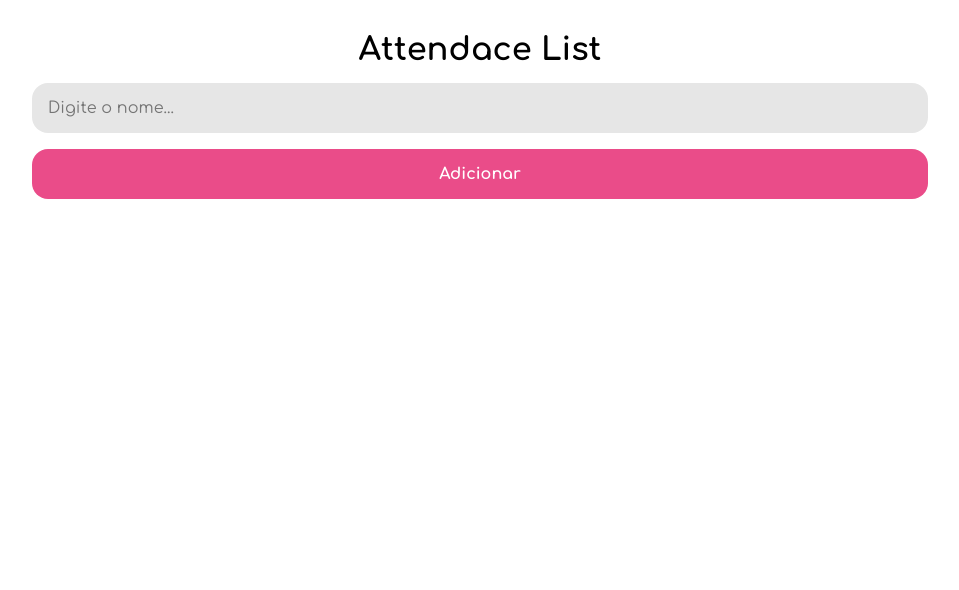
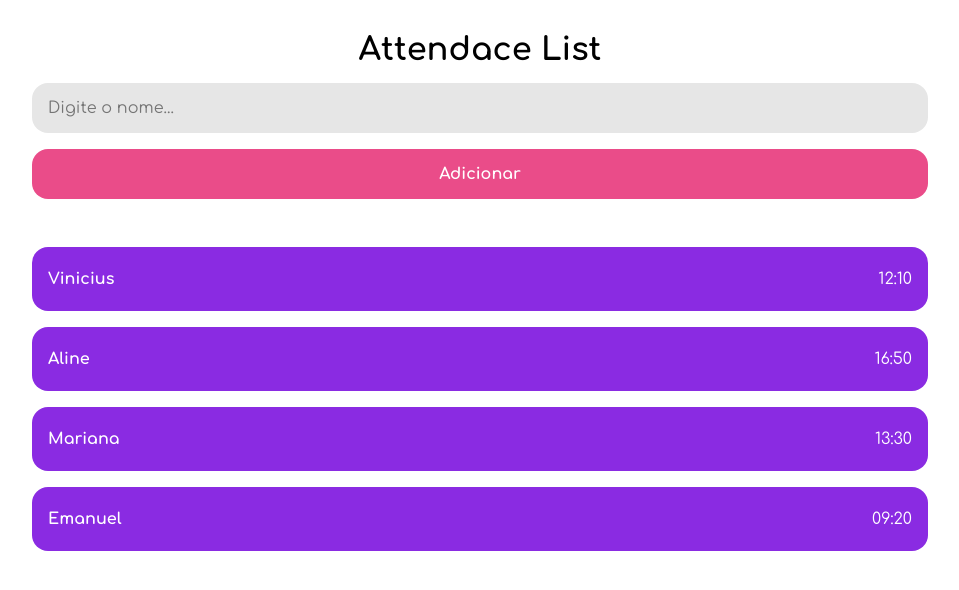
Before and after one commit to ViniDevBR/AttendanceList, a React (Vite) app: page / in a window 1280 px wide. Shown: the top 590 px of the page, without its empty margins (160-1119 px from the left). Built offline with nearby package versions, Linux system fonts and the light colour scheme.

Commit message:
:tada: Finish Home design

```diff
--- a/src/pages/Home/Index.jsx
+++ b/src/pages/Home/Index.jsx
@@ -1,3 +1,4 @@
+import { Card } from '../../components/Card/Index'
 import './styles.css'
 
 export function Home() {
@@ -7,6 +8,11 @@ export function Home() {
       <h1>Attendace List</h1>
       <input type="text" placeholder="Digite o nome..."/>
       <button type="button">Adicionar</button>
+
+      <Card name='Vinicius' time='12:10'/>
+      <Card name='Aline' time='16:50'/>
+      <Card name='Mariana' time='13:30'/>
+      <Card name='Emanuel' time='09:20'/>
     </div>
   )
 }
--- a/src/pages/Home/styles.css
+++ b/src/pages/Home/styles.css
@@ -22,7 +22,7 @@ input::placeholder{
   background-color: #EA4C89;
   color: #FFFFFF;
   padding: 1rem;
-  margin: 1rem 0;
+  margin: 1rem 0 2rem 0;
   font-weight: 700;
   font-size: 1rem;
   border-radius: 1rem;
```
